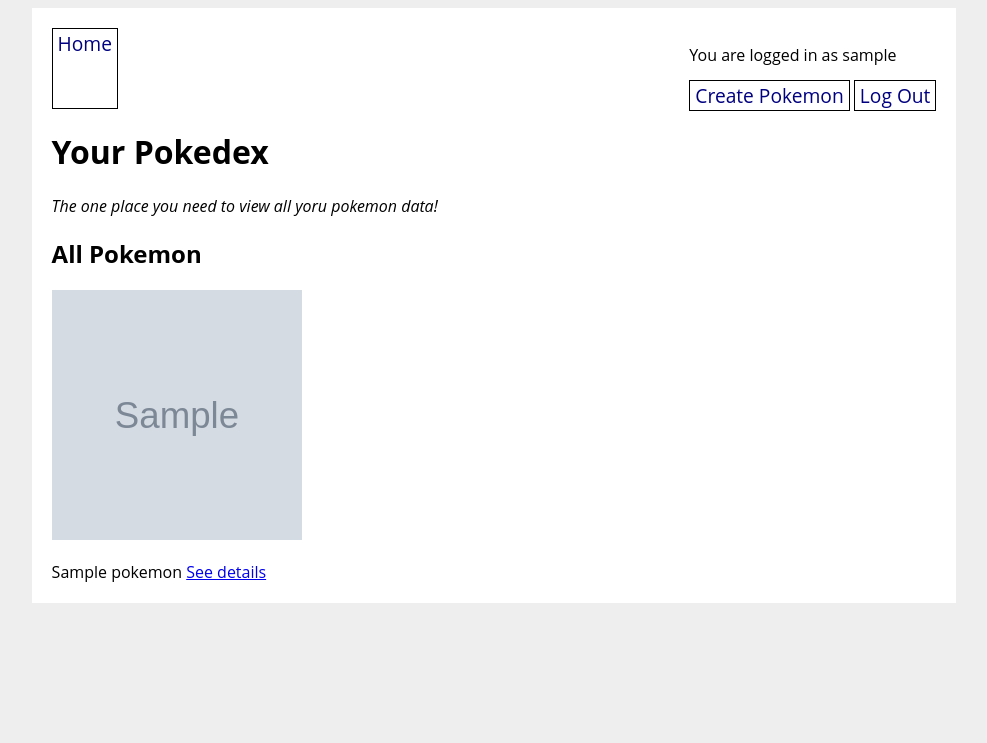
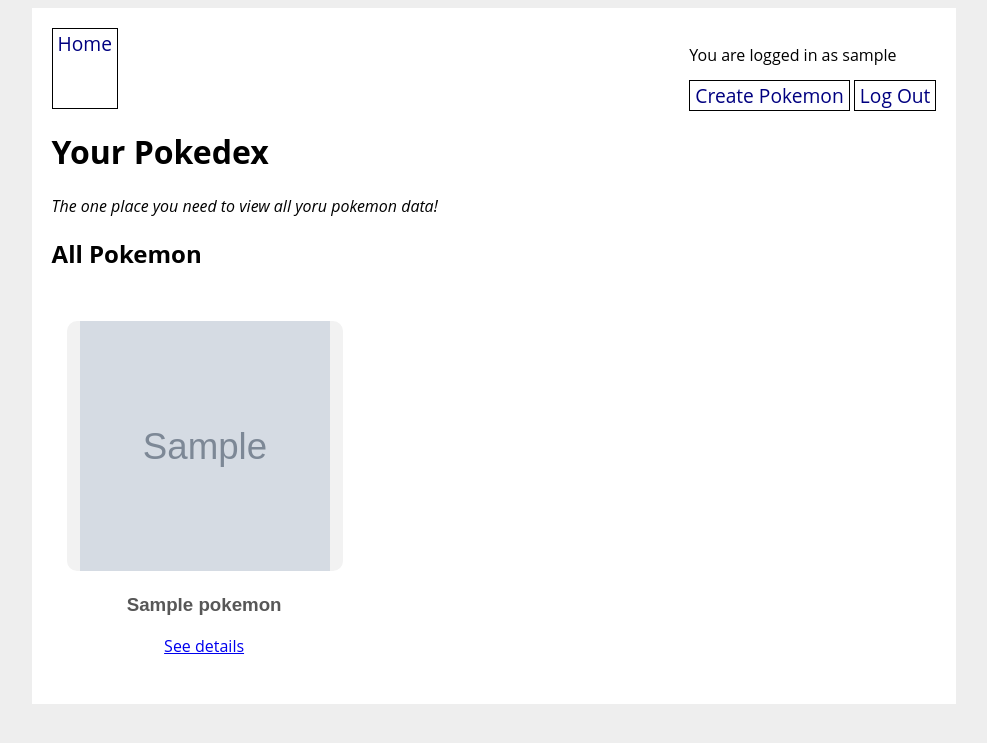
Before and after one commit to Aldo10012/BEW-1.2-final-project, a Flask app: page / in a window 1280 px wide. Shown: the top 743 px of the page, without its empty margins (146-1133 px from the left). Run offline with Flask 2, Linux system fonts and the light colour scheme; a user stored in the database is signed in; tables that the repository leaves empty hold one stand-in row (values such as "Sample post"); grey boxes marked "Sample" are stand-in pictures.

Commit message:
added styles to pokemon card on home page

```diff
--- a/app/main/routes.py
+++ b/app/main/routes.py
@@ -34,7 +34,7 @@
         db.session.commit()
 
         flash('New Pokemon was creates successfuly')
-        return redirect(url_for('main.pokemon_detail', pokemon_id=pokemon.id), form=form)
+        return redirect(url_for('main.pokemon_detail', pokemon_id=pokemon.id, form=form))
 
     return render_template('pokemon_detail.html', pokemon=pokemon, form=form)
 
--- a/app/static/style.css
+++ b/app/static/style.css
@@ -51,3 +51,32 @@
 li.error {
     color: red;
 }
+
+.pokemon-card-section{
+    /* background-color: pink; */
+    display: flex;
+    flex-direction: row;
+}
+
+.pokemon-card {
+    /* background-color: #F5F5F5; */
+    /* border: 1px solid black; */
+    margin: 15px;
+    width: 275px;
+    padding: 0px 0px 12px 0px;
+    text-align: center;
+    justify-content: flex-start;
+
+}
+
+.pokemon-card img {
+    /* border: 1px solid black; */
+    background-color: #F2F2F2;
+    padding: 0px 13px 0px 13px;
+    border-radius: 10px;
+}
+
+.pokemon-card h3 {
+    color: #575757;
+    font-family: Arial, Helvetica, sans-serif;
+}
--- a/app/templates/home.html
+++ b/app/templates/home.html
@@ -7,17 +7,19 @@
 
 <h2>All Pokemon</h2>
 
+<div class='pokemon-card-section'>
     {% for pokemon in all_pokemon %}
     <div class="pokemon-card">
 
         <!-- {{ pokemon.photo_url}} -->
         <p><img src="{{ pokemon.photo_url }}" width="250px" height="250px"></p>
 
-    {{ pokemon.name }}
+        <h3>{{ pokemon.name }}</h3>
 
         <a href="/pokemon/{{ pokemon.id }}">See details</a>
 
     </div>
     {% endfor %}
+</div>
 
 {% endblock %}
--- a/app/templates/pokemon_detail.html
+++ b/app/templates/pokemon_detail.html
@@ -10,7 +10,7 @@
 <p>name: {{pokemon.name}}</p>
 <p>nick_name: {{pokemon.nick_name}}</p>
 <p>weight: {{pokemon.weight}}</p>
-<p>type: {{pokemon.type}}</p>
+<p>type: {{pokemon.pokemon_type}}</p>
 
 <p>moves:</p>
 <ul>
```
Also changed, not shown: app/database.db. Lines whose indentation alone changed are shown as unchanged.
